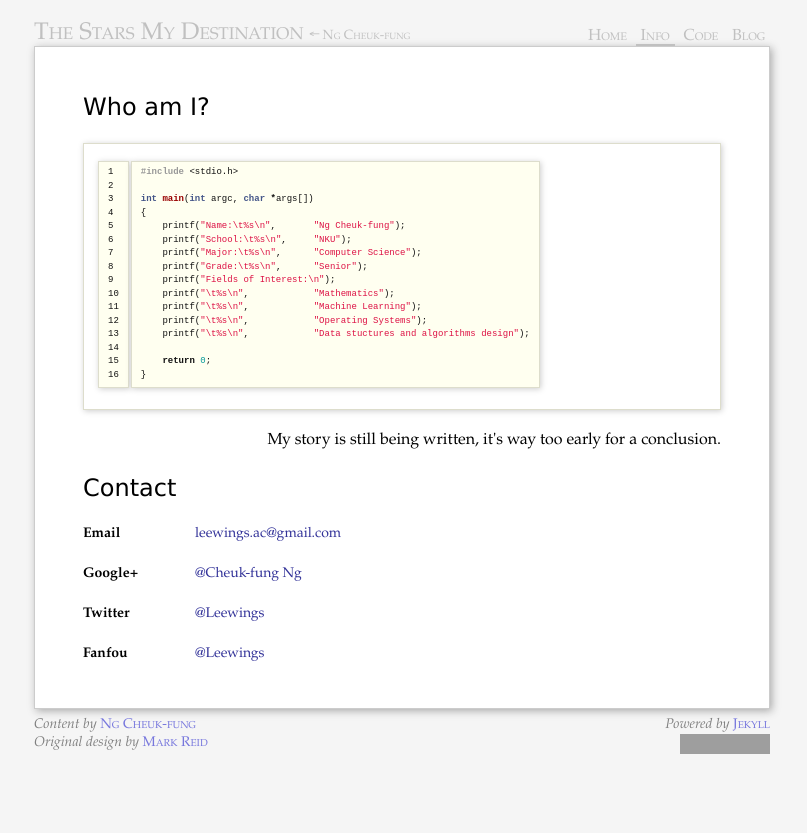
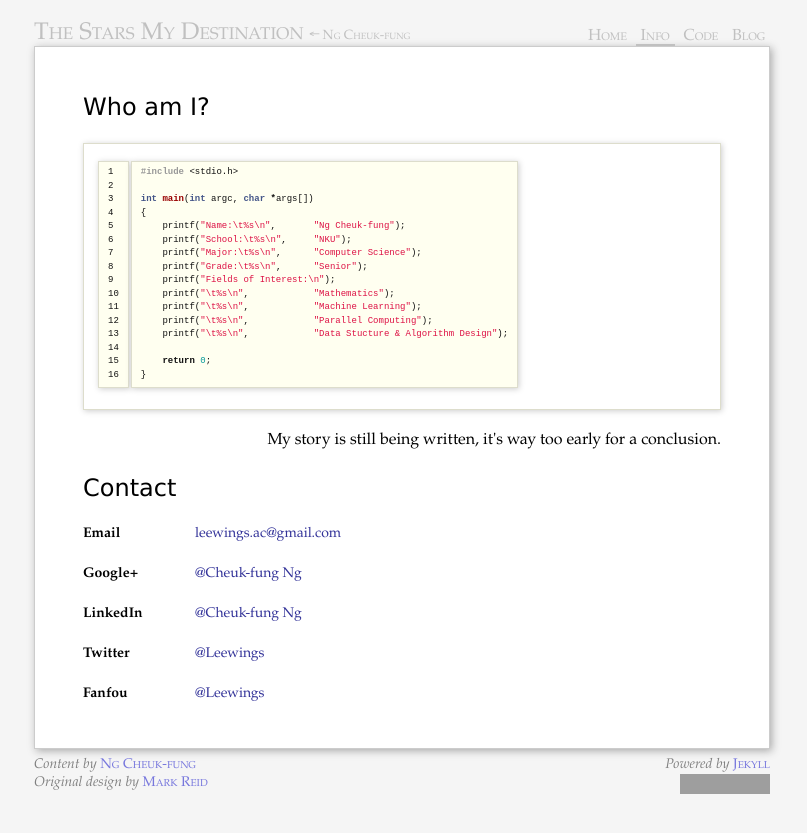
Before and after one commit to cheuk-fung/cheuk-fung.github.io, a Jekyll site: the page built from source/info/index.markdown, in a window 1280 px wide. Shown: the top 833 px of the page, without its empty margins (238-1045 px from the left). Built offline with Jekyll 4.4.1, drawn with Linux system fonts in a browser that asks for light colours; grey boxes are pictures that could not be loaded.

Commit message:
Update Fields of Interest and add LinkedIn in info page

```diff
--- a/source/info/index.markdown
+++ b/source/info/index.markdown
@@ -18,8 +18,8 @@ int main(int argc, char *args[])
     printf("Fields of Interest:\n");
     printf("\t%s\n",            "Mathematics");
     printf("\t%s\n",            "Machine Learning");
-    printf("\t%s\n",            "Operating Systems");
-    printf("\t%s\n",            "Data stuctures and algorithms design");
+    printf("\t%s\n",            "Parallel Computing");
+    printf("\t%s\n",            "Data Stucture & Algorithm Design");
 
     return 0;
 }
@@ -39,6 +39,10 @@ Google+
 -------
 [@Cheuk-fung Ng](https://plus.google.com/u/1/104783355672665340955/about)
 
+LinkedIn
+--------
+[@Cheuk-fung Ng](https://www.linkedin.com/pub/cheuk-fung-ng/78/37/374)
+
 Twitter
 -------
 [@Leewings](https://twitter.com/leewings)
```
